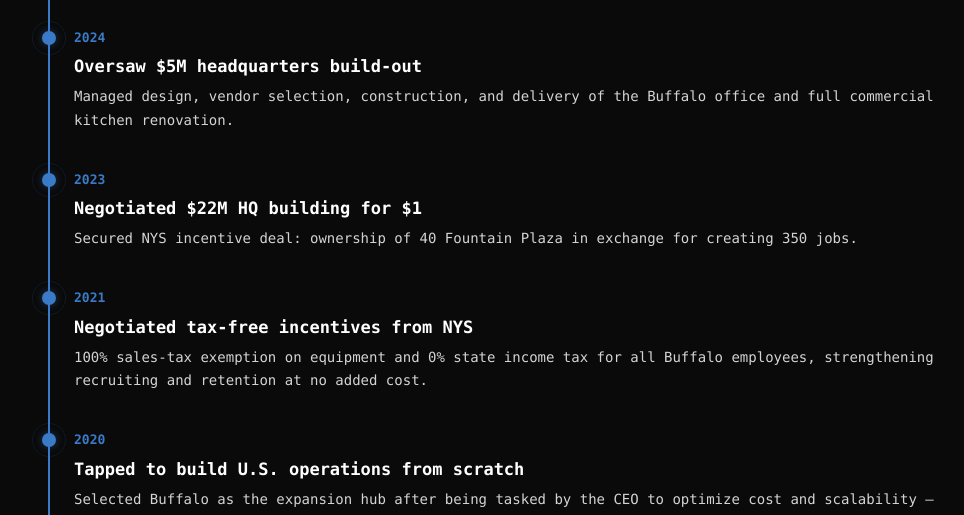
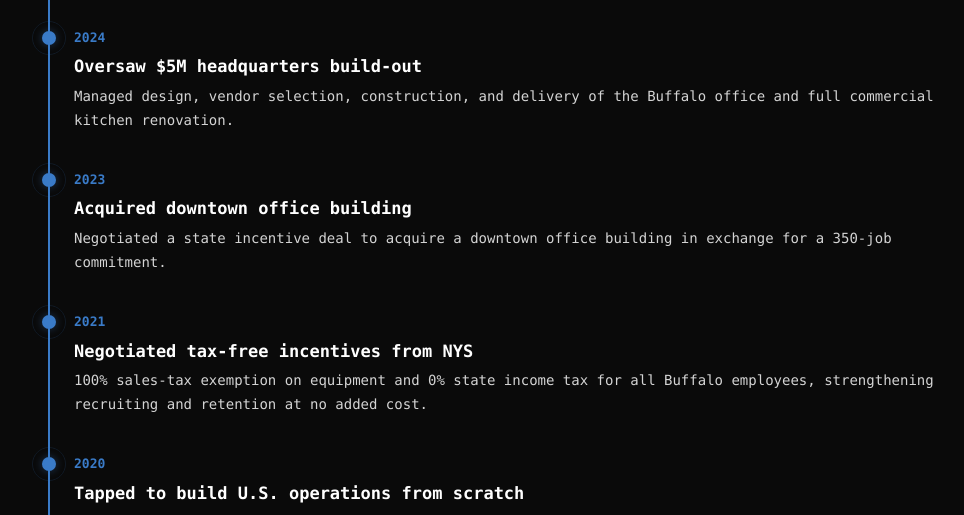
Before and after one commit to nko614/kosinski-website, a Flask app: page /resume in a window 1280 px wide. Shown: the part 608-1123 px from the top of the page, without its empty margins (150-1114 px from the left). Run offline with Flask 3, Linux system fonts and the light colour scheme; some libraries are stand-ins or nearby versions.

Commit message:
Update 2023 timeline entry wording
Co-Authored-By: Claude Opus 4.6 <noreply@anthropic.com>

```diff
--- a/templates/resume.html
+++ b/templates/resume.html
@@ -80,8 +80,8 @@
                 <div class="timeline-dot has-photo" onclick="toggleSlideshow(this)"></div>
                 <div class="timeline-year">2023</div>
                 <div class="timeline-content">
-                    <div class="timeline-title">Negotiated $22M HQ building for $1</div>
-                    <div class="timeline-desc">Secured NYS incentive deal: ownership of 40 Fountain Plaza in exchange for creating 350 jobs.</div>
+                    <div class="timeline-title">Acquired downtown office building</div>
+                    <div class="timeline-desc">Negotiated a state incentive deal to acquire a downtown office building in exchange for a 350-job commitment.</div>
                 </div>
                 <div class="timeline-slideshow">
                     <div class="slideshow-track">
```
